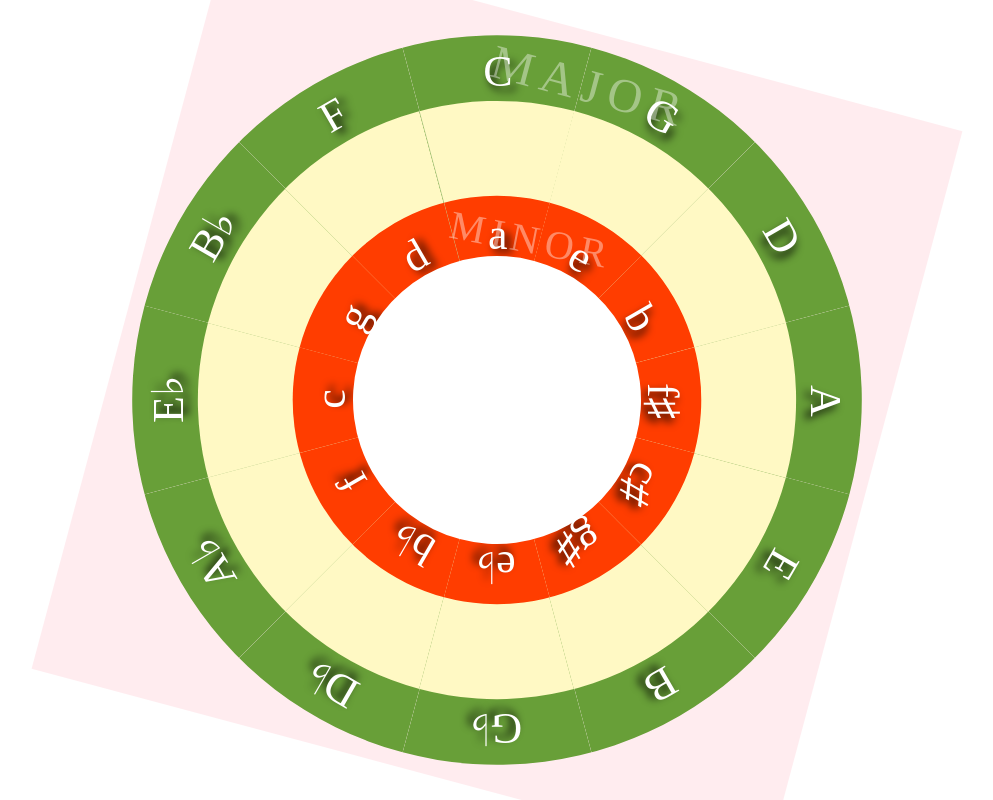
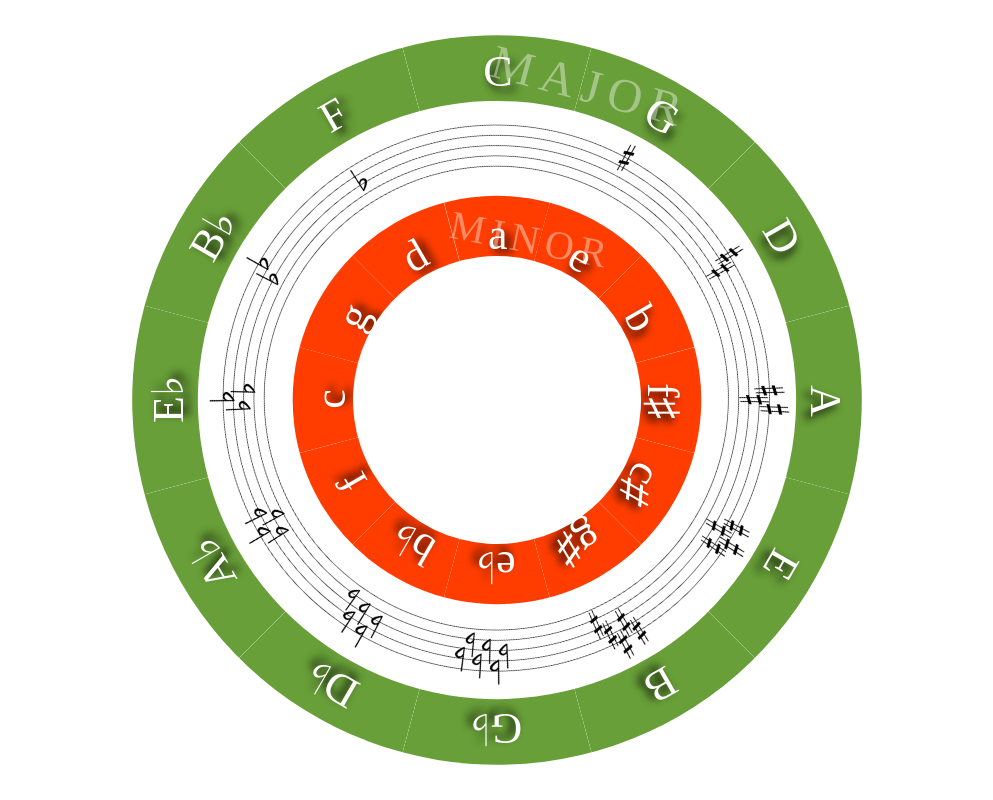
Before and after one commit to clavierbulb-green/A-Circle-of-Fifths, a website: page index.html in a window 1280 px wide. Shown: the whole page, without its empty margins (143-1136 px from the left). Drawn offline with Linux system fonts and the light colour scheme.

Commit message:
Add staff image

```diff
--- a/resources/css/scss/main.scss
+++ b/resources/css/scss/main.scss
@@ -43,7 +43,7 @@ $start-angle: -75deg;
 
 @keyframes rotate {
   to {
-    /*transform: rotate($start-angle - 360deg);*/
+   /*transform: rotate($start-angle - 360deg);*/
   }
 }
 
@@ -52,7 +52,7 @@ $start-angle: -75deg;
   position: absolute;
   height: 100%;
   width: 100%;
-  background-color: pink;
+  /*background-color: pink;*/
   opacity: 0.3;
 }
 
@@ -104,6 +104,22 @@ $start-angle: -75deg;
 
   top: 9%;
   left: 9%;
+  background-color: rgba(255, 255, 255, 1);
+}
+
+.staff::before {
+  content: "";
+  position: absolute;
+  width: 100%;
+  height: 100%;
+  top: 0;
+
+  background-image: url("../images/circular_staff_treble.png");
+  background-position: 4vmin 4.5vmin;
+  background-size: 90%;
+  background-repeat: no-repeat;
+
+  transform: rotate(57deg);
 }
 .minor {
   /* padding trick for maintaining aspect ratio */
@@ -141,9 +157,6 @@ $start-angle: -75deg;
 .major li {
   background-color: #689F38;
 }
-.staff li {
-  background-color: #FFF9C4;
-}
 .minor li {
   background-color: #FF3D00;
 }
@@ -155,7 +168,7 @@ $start-angle: -75deg;
 }
 
 .circle li:hover {
-  background-color: gold;
+  background-color: rgba(250, 230, 95, 0.6);
 }
 
 /* || labels for major and minor keys */
```
Also changed, not shown: resources/css/main.css, 1 other file.
